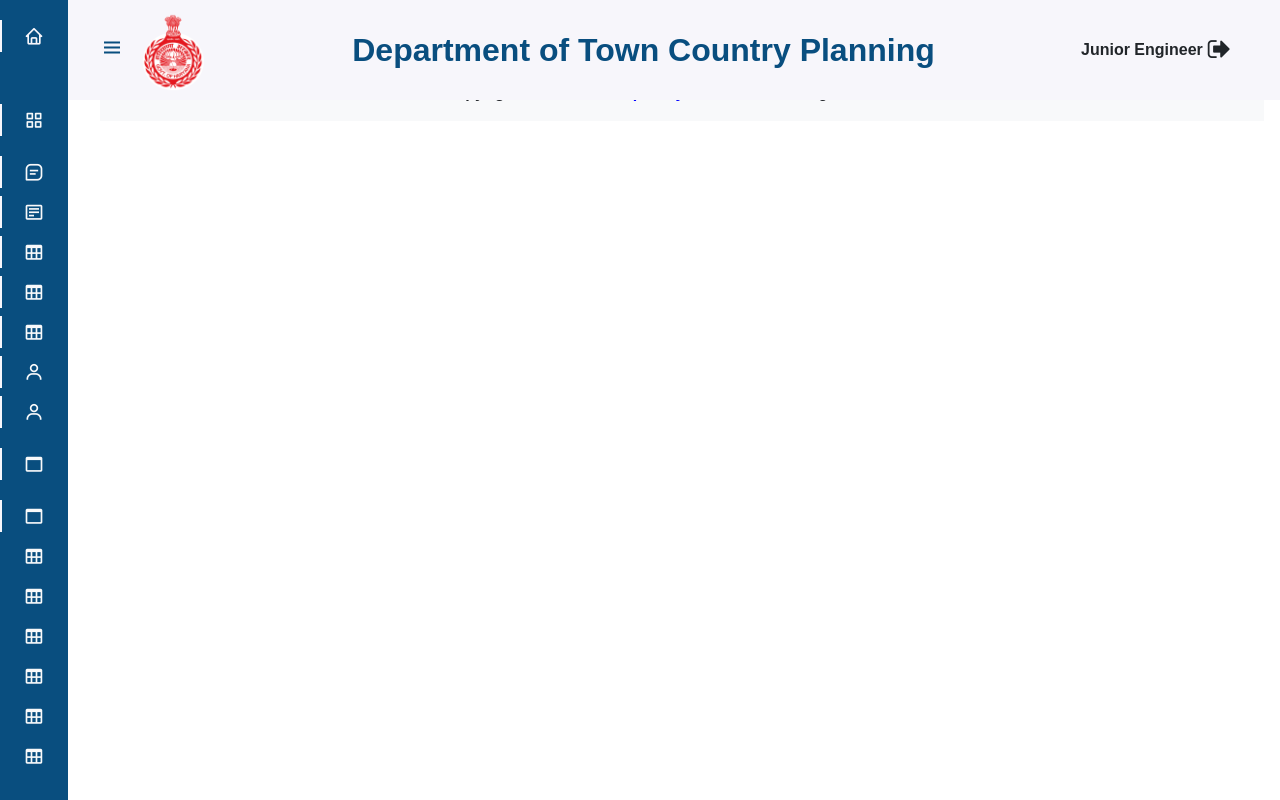
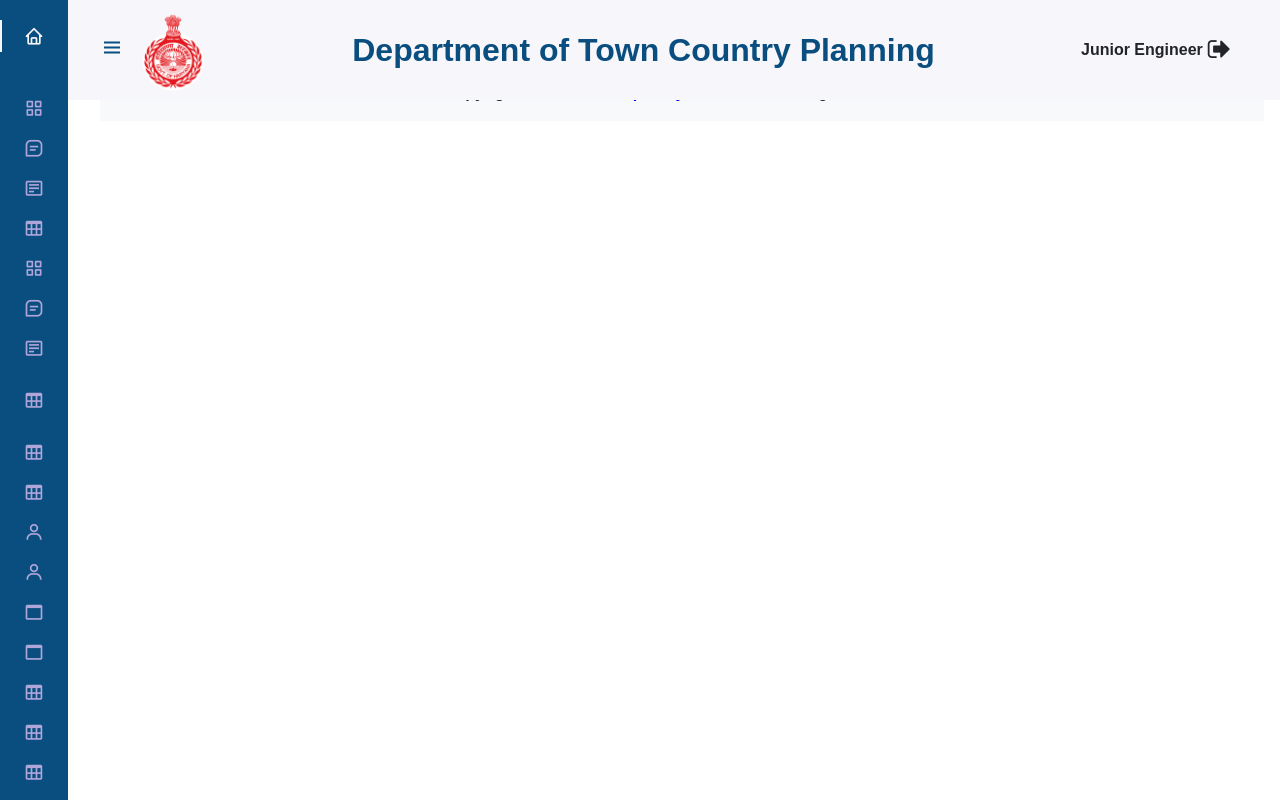
Before and after one commit to dharm1008/TCP_Front, a React (Create React App) app: page / in a window 1280 px wide. Built offline with nearby package versions, Linux system fonts and the light colour scheme.

Commit message:
initial routes set

```diff
--- a/src/layout/Header.jsx
+++ b/src/layout/Header.jsx
@@ -1,19 +1,23 @@
 import { useEffect, useState } from "react";
 import Nav from "react-bootstrap/Nav";
 import logo from "../assets/images/har.govt.png";
-import { useLocation } from 'react-router-dom';
+import { useLocation, useNavigate } from "react-router-dom";
 
 const navLinks = [
-  { href: "/", title: "LandSchedule-License", icon: "bx bx-grid-alt", name: "LandSchedule-License" },
-  { href: "/", title: "Renewal Of License", icon: "bx bx-message-square-detail", name: "Renewal Of License" },
-  { href: "/", title: "LandSchedule-CLU", icon: "bx bx-detail", name: "LandSchedule-CLU" },
-  { href: "/", title: "UC Site Report", icon: "bx bx-table", name: "UC Site Report" },
-  { href: "/", title: "ISL Site Report", icon: "bx bx-table", name: "ISL Site Report" },
-  { href: "/", title: "MOL Site Report", icon: "bx bx-table", name: "MOL Site Report" },
-  { href: "/", title: "Filing of FIR", icon: "bx bx-user", name: "Filing of FIR" },
-  { href: "/", title: "Demolition", icon: "bx bx-user", name: "Demolition" },
-  { href: "/", title: "Sectoral Plan & Site or Planning Param", icon: "bx bx-window", name: "Sectoral Plan & Site or Planning Param" },
-  { href: "/", title: "Demarcation Plan", icon: "bx bx-window", name: "Demarcation Plan" },
+  { href: "/construction-existing", title: "Existing-construction", icon: "bx bx-grid-alt", name: "Existing construction" },
+  { href: "/const-violation", title: "Violation", icon: "bx bx-message-square-detail", name: "Violation" },
+  { href: "/demolitionexercise", title: "Demolition Exercise", icon: "bx bx-detail", name: "Demolition Exercise" },
+  { href: "/demolition-schedule", title: "Demoltion Schedule", icon: "bx bx-table", name: "Demoltion Schedule" },
+  { href: "/fir-memo", title: "Fir Memo", icon: "bx bx-grid-alt", name: "Fir Memo" },
+  { href: "/follow-up", title: "Follow UP", icon: "bx bx-message-square-detail", name: "Follow UP" },
+  { href: "/illegal-land", title: "Illegal land", icon: "bx bx-detail", name: "Illegal land" },
+  { href: "/independent-construction", title: "Independent Construction", icon: "bx bx-table", name: "Independent Construction" },
+  { href: "/misuse-land", title: "Misuse Land", icon: "bx bx-table", name: "Misuse Land" },
+  { href: "/misuse-report", title: "Misuse Report", icon: "bx bx-table", name: "Misuse Report" },
+  { href: "/natureof-violation", title: "Nature Violation", icon: "bx bx-user", name: "Nature Violation" },
+  { href: "/office-proposal", title: "Office Proposal", icon: "bx bx-user", name: "Office Proposal" },
+  { href: "/order-dtp", title: "Order Dtp", icon: "bx bx-window", name: "Order Dtp" },
+  { href: "/prm-competent-auth", title: "PRM", icon: "bx bx-window", name: "PRM" },
   { href: "/revenue-estate", title: "Revenue Estate", icon: "bx bx-table", name: "Revenue Estate" },
   { href: "/search-filling", title: "Search Filling", icon: "bx bx-table", name: "Search Filling" },
   { href: "/search-illegal", title: "Search Illegal Land", icon: "bx bx-table", name: "Search Illegal Land" },
@@ -21,11 +25,10 @@
   { href: "/sub-division", title: "Sub Division", icon: "bx bx-table", name: "Sub Division" },
   { href: "/tcp", title: "TCP", icon: "bx bx-table", name: "TCP" },
 ];
-
 const Header = () => {
   const [isNavOpen, setIsNavOpen] = useState(false);
-  const  {pathname} = useLocation();
-  console.log(pathname)
+  const { pathname } = useLocation();
+  const navigate = useNavigate();
 
   const toggleNavbar = () => {
     setIsNavOpen(!isNavOpen);
@@ -75,7 +78,7 @@
             </a>
             <div className="nav_list">
               {navLinks.map((link, index) => (
-                <Nav.Link key={index} className={pathname === link.href ? "active" : ""} href={link.href} title={link.title}>
+                <Nav.Link key={index} className={pathname === link.href ? "active" : ""} as={"button"} title={link.title} onClick={() => navigate(link.href)}>
                   <i className={link.icon + " nav_icon"} /> <span className="nav_name">{link.name}</span>
                 </Nav.Link>
               ))}
```
